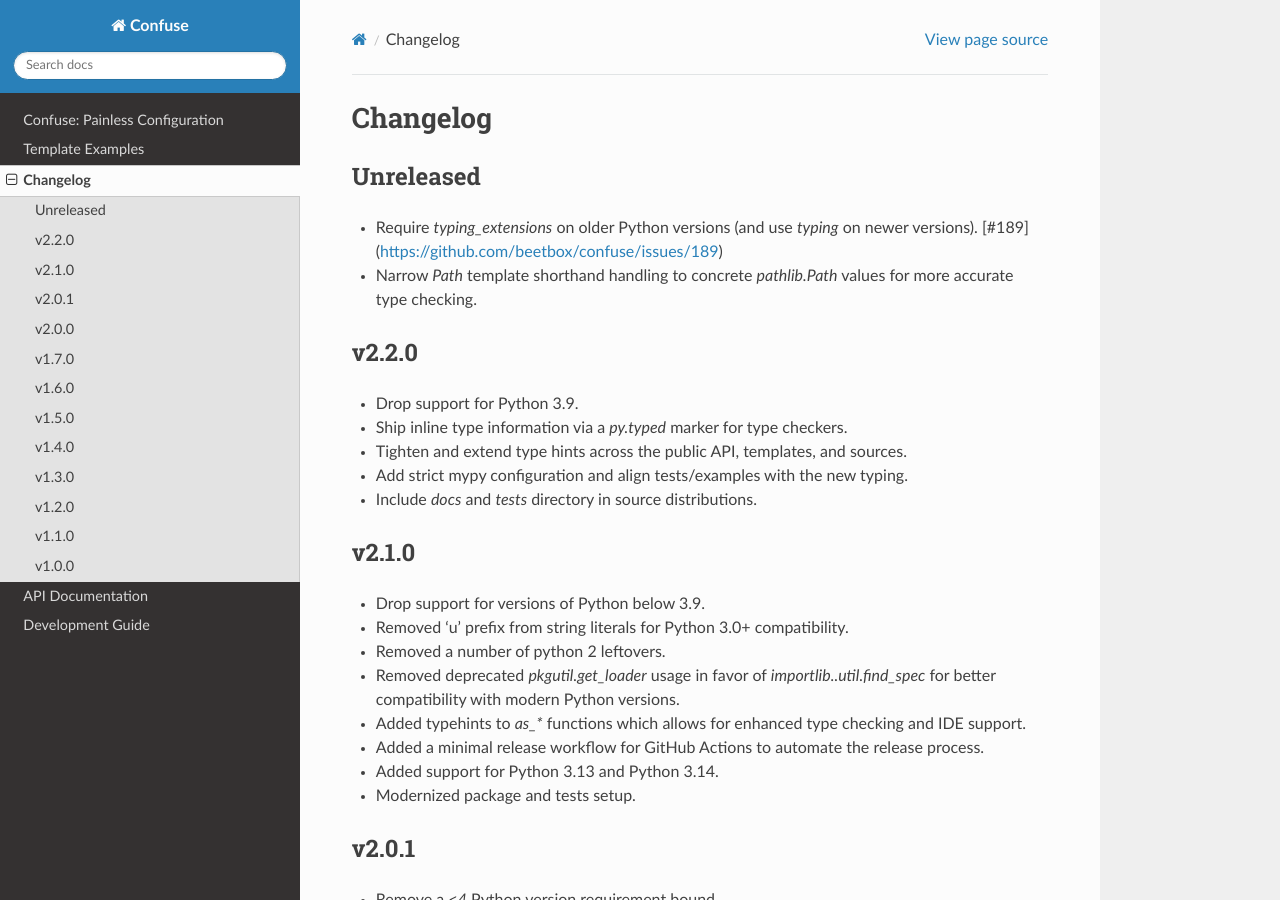
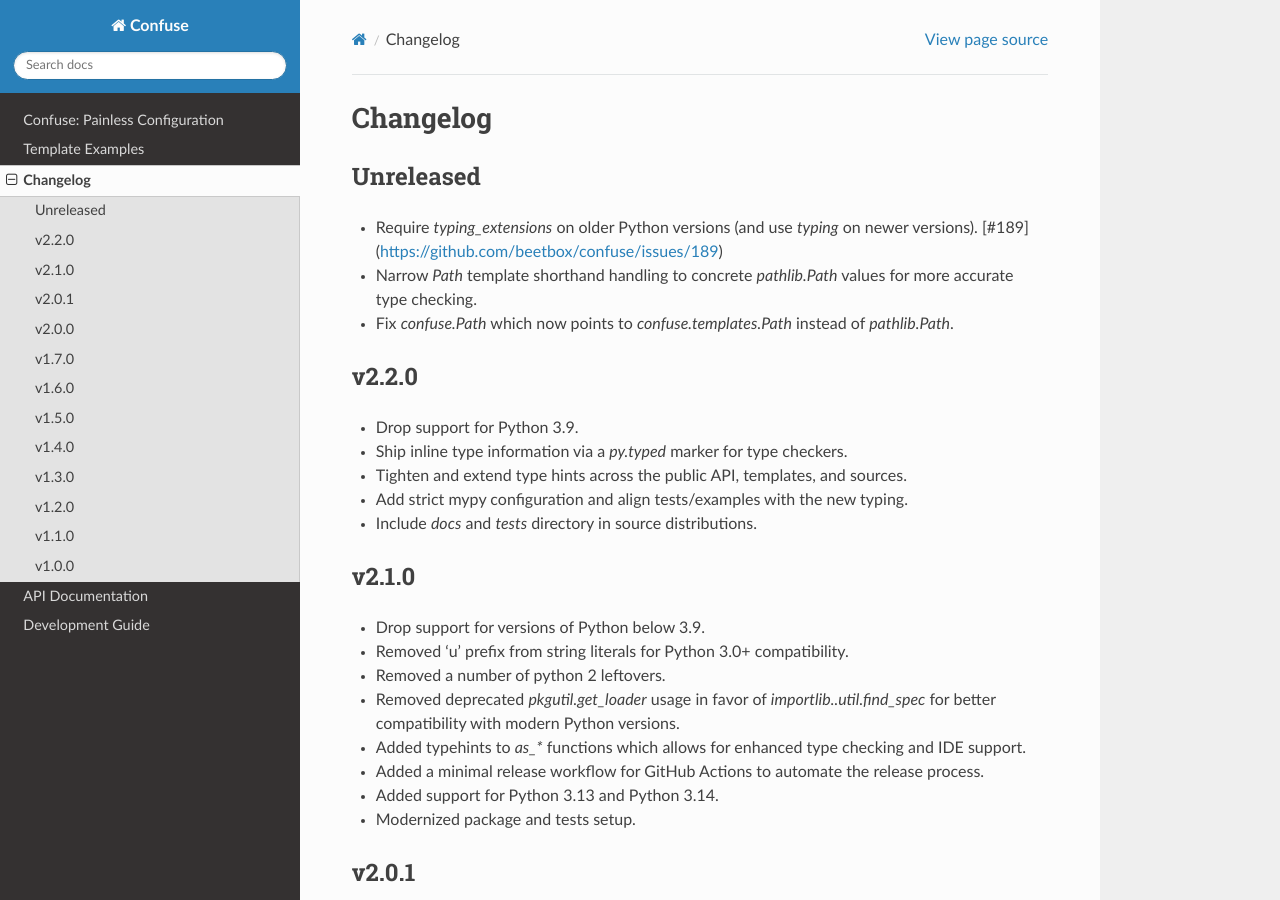
Before and after one commit to beetbox/confuse, a Sphinx documentation site: the page built from docs/changelog.rst, in a window 1280 px wide and 900 px high. Built offline with Sphinx 7.4.7 and the Read the Docs theme 3.1.0, drawn with Linux system fonts in a browser that asks for light colours.

Commit message:
Fix confuse.Path

```diff
--- a/confuse/__init__.py
+++ b/confuse/__init__.py
@@ -4,5 +4,6 @@
 from .exceptions import *  # noqa: F403
 from .sources import *  # noqa: F403
 from .templates import *  # noqa: F403
+from .templates import Path as Path
 from .util import *  # type: ignore[no-redef] # noqa: F403
 from .yaml_util import *  # noqa: F403
--- a/docs/changelog.rst
+++ b/docs/changelog.rst
@@ -8,6 +8,8 @@
   newer versions). [#189](https://github.com/beetbox/confuse/issues/189)
 - Narrow `Path` template shorthand handling to concrete `pathlib.Path` values
   for more accurate type checking.
+- Fix `confuse.Path` which now points to `confuse.templates.Path` instead of
+  `pathlib.Path`.
 
 v2.2.0
 ------
```
